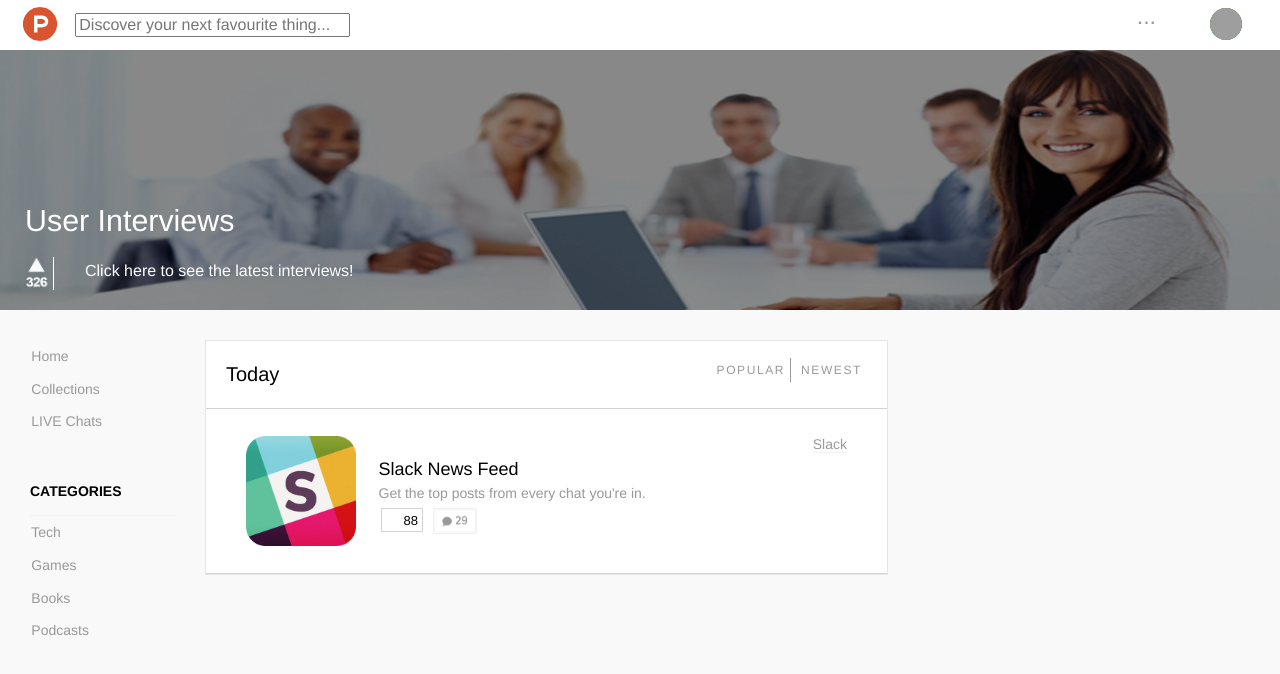
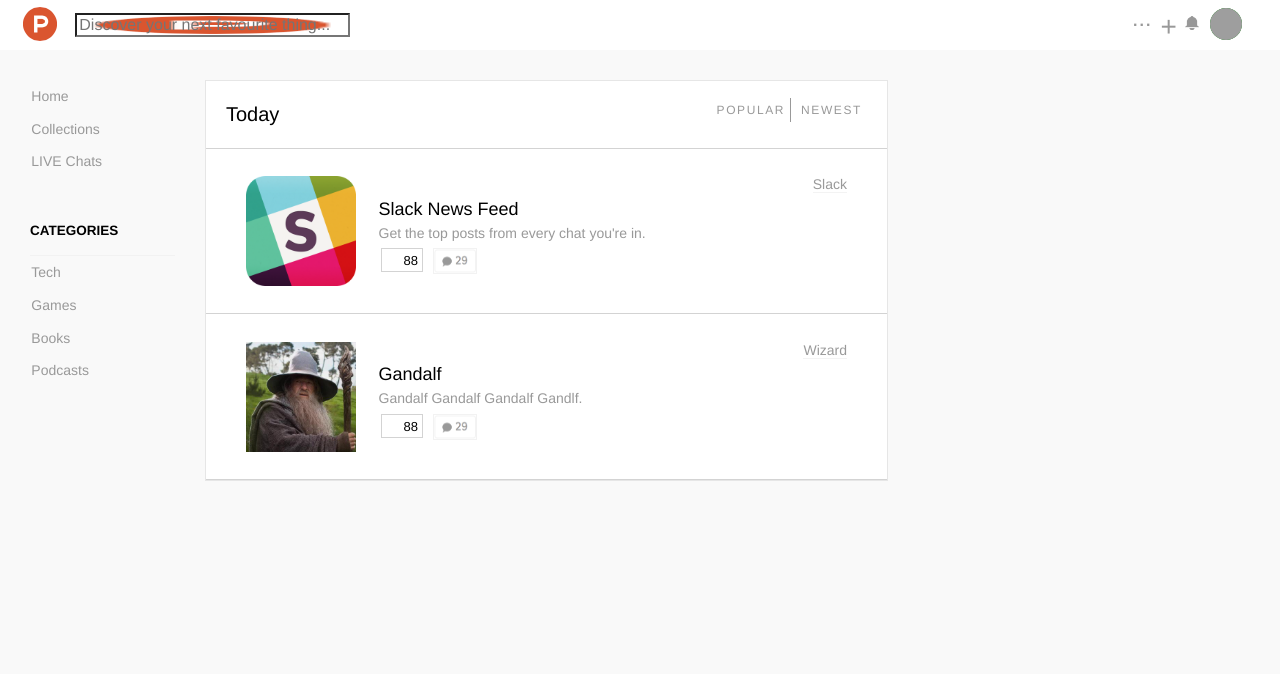
Before and after one commit to SilverS1/product_hunt, a plain HTML site: page index.html in a window 1280 px wide. Shown: the top 674 px of the page. Drawn offline with Linux system fonts and the light colour scheme; grey boxes are pictures that could not be loaded.

Commit message:
Header styled

```diff
--- a/css/header.css
+++ b/css/header.css
@@ -14,6 +14,10 @@
 }
 
 .search {
+	background-image: url("../images/logo.png");
+    background-repeat: no-repeat;
+    background-size: 100% 100%;
+	background-position: cover;
 	float: left;
 	margin: 10px 1%;
 	width: 275px;
@@ -22,19 +26,51 @@
 
 .header-right {
 	float: right;
-	width: 10%;
+	width: 129px;
 }
 
 .dropdown-menu {
 	float: left;
-	line-height: 2em;
+	line-height: 2.3em;
 	letter-spacing: 2px;
 	font-weight: bold;
 	color: #999;
 }
 
+.dropdown-menu:hover {
+	color: #de5338;
+	cursor: pointer;
+}
+
 .dropdown-content {
 
+}
+
+.plus {
+	float: left;
+	line-height: 1.7em;
+	color: #999;
+	font-size: 28px;
+	padding: 0 8px;
+}
+
+.plus:hover {
+	color: #de5338;
+	cursor: pointer;
+}
+
+.bell {
+	background-image: url("../images/bell.png");
+	background-size: 100% 100%;
+	height: 14px;
+	width: 14px;
+	float: left;
+	margin: 13px 0;
+}
+
+.bell:hover {
+	background-image: url("../images/redbell.png");
+	cursor: pointer;
 }
 
 .profile-pic {
--- a/css/main.css
+++ b/css/main.css
@@ -36,126 +36,3 @@ a {
 .content {
 	width: 100%;
 }
-
-/*******************
-	MAIN CONTENT
-*******************/
-
-.product {
-	background-color: #FFF;
-	float: left;
-	border: 1px solid #e6e6e6;
-	margin: 30px 15px;
-	width: 683px;
-}
-
-.product-header {
-	border-bottom: 1px solid lightgrey;
-	padding: 22px 20px;
-
-}
-
-.product-header-title {
-	float: left;
-	font-size: 20px;
-	font-weight: normal;
-}
-
-.product-nav {
-	float: right;
-	text-transform: uppercase;
-	font-size: 12px;
-	letter-spacing: 1.6px;
-}
-
-.product-nav a {
-	color: #999;
-}
-
-.product-nav a:hover {
-	text-decoration: underline;
-}
-
-.product-nav a:active {
-	color: black;
-}
-
-.product-nav-popular {
-	border-right: 1px solid #999;
-	padding: 5px;
-}
-
-.product-nav-newest {
-	padding: 5px;
-}
-
-.product-section:hover {
-	background-color: #f8f8f8;
-}
-
-.product-section {
-	border-bottom: 1px solid lightgrey;
-	padding: 4% 40px;
-}
-
-.product-sect-img {
-	height: 110px;
-	float: left;
-}
-
-.product-sect-info {
-	margin: 20px 0 0 20px;
-	float: left;
-}
-
-.product-sect-title {
-	color: black;
-	font-weight: normal;
-	padding: 2.5px;
-	font-size: 18px
-}
-
-.product-sect-descript {
-	color: #999;
-	padding: 2.5px;
-	font-size: 14px;
-}
-
-.product-options {
-
-}
-
-.upvote {
-	height: 24px;
-	width: 42px;
-	border: 1px solid lightgrey;
-	padding: 4px;
-	background-color: white;
-	float: left;
-	margin: 5px;
-}
-
-.upvotes {
-	color: black;
-	font-size: 13px;
-	float: right;
-}
-
-.comments-icon {
-	height: 26px;
-	width: 44px;
-	float: left;
-	margin: 5px;
-	border: 1px solid #f2f2f2;
-}
-
-.add-collection {
-
-}
-
-.type {
-	float: right;
-	font-size: 14px;
-	color: #999;
-	border-bottom: 1px solid #f3f3f3;
-}
--- a/css/navigation.css
+++ b/css/navigation.css
@@ -36,7 +36,7 @@
 	padding: 6% 0;
 	line-height: 30px;
 	border-bottom: 1px solid #f2f2f2;
-	font-size: 14px;
+	font-size: 13.5px;
 	text-transform: uppercase;
 }
 
--- /dev/null
+++ b/css/product.css
@@ -0,0 +1,122 @@
+/*******************
+	PRODUCT
+*******************/
+
+.product {
+	background-color: #FFF;
+	float: left;
+	border: 1px solid #e6e6e6;
+	margin: 30px 15px;
+	width: 683px;
+}
+
+.product-header {
+	border-bottom: 1px solid lightgrey;
+	padding: 22px 20px;
+
+}
+
+.product-header-title {
+	float: left;
+	font-size: 20px;
+	font-weight: normal;
+}
+
+.product-nav {
+	float: right;
+	text-transform: uppercase;
+	font-size: 12px;
+	letter-spacing: 1.6px;
+}
+
+.product-nav a {
+	color: #999;
+}
+
+.product-nav a:hover {
+	text-decoration: underline;
+}
+
+.product-nav a:active {
+	color: black;
+}
+
+.product-nav-popular {
+	border-right: 1px solid #999;
+	padding: 5px;
+}
+
+.product-nav-newest {
+	padding: 5px;
+}
+
+.product-section:hover {
+	background-color: #f8f8f8;
+}
+
+.product-section {
+	border-bottom: 1px solid lightgrey;
+	padding: 4% 40px;
+}
+
+.product-sect-img {
+	height: 110px;
+	float: left;
+}
+
+.product-sect-info {
+	margin: 20px 0 0 20px;
+	float: left;
+}
+
+.product-sect-title {
+	color: black;
+	font-weight: normal;
+	padding: 2.5px;
+	font-size: 18px
+}
+
+.product-sect-descript {
+	color: #999;
+	padding: 2.5px;
+	font-size: 14px;
+}
+
+.product-options {
+
+}
+
+.upvote {
+	height: 24px;
+	width: 42px;
+	border: 1px solid lightgrey;
+	padding: 4px;
+	background-color: white;
+	float: left;
+	margin: 5px;
+}
+
+.upvotes {
+	color: black;
+	font-size: 13px;
+	float: right;
+}
+
+.comments-icon {
+	height: 26px;
+	width: 44px;
+	float: left;
+	margin: 5px;
+	border: 1px solid #f2f2f2;
+}
+
+.add-collection {
+
+}
+
+.type {
+	float: right;
+	font-size: 14px;
+	color: #999;
+	border-bottom: 1px solid #f3f3f3;
+}
--- a/index.html
+++ b/index.html
@@ -6,6 +6,7 @@
 	<link rel = "stylesheet" href = "css/header.css" >
 	<link rel = "stylesheet" href = "css/hero.css" >
 	<link rel = "stylesheet" href = "css/navigation.css" >
+	<link rel = "stylesheet" href = "css/product.css" >
 	<meta charset="utf-8">
 </head>
 <body>
@@ -32,6 +33,8 @@
 					<a href = ""></a>
 				</div>
 			</div>
+			<a class = "plus">+</a>
+			<a  class = "bell" href = ""></a>
 			<a href = "">
 				<img class = "profile-pic" src = "https://38.media.tumblr.com/avatar_4f673b688d73_128.png"
 				alt = "Your profile picture">
@@ -40,13 +43,15 @@
 
 	</header>
 
-	<a class = "hero-link" href = "">
+	<!--
+<a class = "hero-link" href = "">
 		<div class = "hero">
 			<h1 class = "hero-title">User Interviews</h1>
 			<img class = "hero-upvote" src = "images/whiteupvote.png" >
 			<p class = "hero-content">Click here to see the latest interviews!</p>
 		</div>
 	</a>
+ -->
 
 	<div class = "content">
 
@@ -103,20 +108,20 @@
 			</a>
 
 
-		<!--
-	<a href = "">
-				<div class = "main-section group">
-						<img class = "main-sect-img group" src = "images/gandalf.jpg" alt = "Product picture">
-						<div class = "main-sect-info group">
-							<h3 class = "main-sect-title">Gandalf</h3>
-							<p class = "main-sect-descript">
-								Gandalf Gandalf Gandalf Gandalf.
-							</p>
+			<a href = "">
+				<div class = "product-section group">
 
-							<div class = "upvote">
-								<img src = "">
-								<p>88</p>
-							</p>
+					<img class = "product-sect-img" src = "images/gandalf.jpg" alt = "Product picture">
+					<div class = "product-sect-info">
+						<h3 class = "product-sect-title">Gandalf</h3>
+						<p class = "product-sect-descript">
+							Gandalf Gandalf Gandalf Gandlf.
+						</p>
+
+						<div class = "product-options">
+							<button class = "upvote">
+									<p class = "upvotes">88</p>
+							</button>
 							<div class = "comments">
 								<img class = "comments-icon" src = "images/comments.png" alt = "Comments icon">
 							</div>
@@ -124,11 +129,12 @@
 
 							</div>
 						</div>
-						<p class = "type">Wizard</p>
+					</div>
+					<p class = "type">Wizard</p>
 
 				</div>
 			</a>
- -->
+
 
 		</div>
 
```
Also changed, not shown: images/bell.png (added), images/redbell.png (added), 4 other files.
